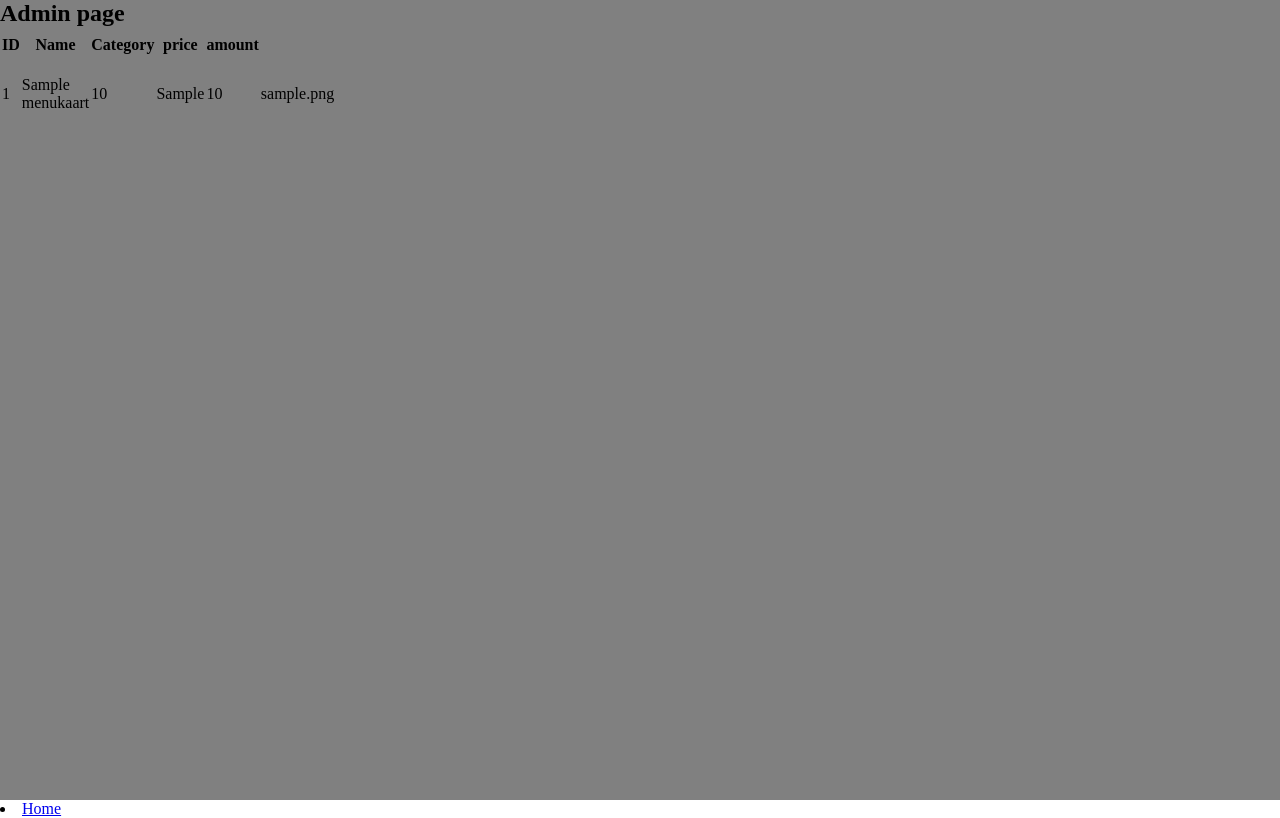
After one commit to marcosmug/miniCRUD, a PHP site: page /admin.php in a window 1280 px wide. The commit adds this page. Run offline with PHP 8.4, Linux system fonts and the light colour scheme; tables that the repository leaves empty or names only in its code hold one stand-in row (values such as "Sample post").

Commit message:
commit 'main'

```diff
--- /dev/null
+++ b/admin.php
@@ -0,0 +1,67 @@
+<?php
+include_once('connect.php');
+?>
+<!DOCTYPE html>
+<html lang="en">
+
+<head>
+    <meta charset="UTF-8">
+    <meta http-equiv="X-UA-Compatible" content="IE=edge">
+    <meta name="viewport" content="width=device-width, initial-scale=1.0">
+    <link rel="stylesheet" href="css/main.css">
+    <title>Admin</title>
+</head>
+<main>
+    <div class="body-admin">
+
+        <body>
+            <!-- <header> -->
+             <nav>
+              <h1>Admin page</h1>
+             <!-- <div class="navbar">
+                        <img src="img/logo.png" class="logo">
+                        <ul>
+                            <li><a href="#home">Home</a></li>
+                            <li><a href="#eetmenu">Menu</a></li>
+                            <li><a href="">Home</a></li>
+                            <li class="toggle" data-toggle=".shopping-cart"><a>Winkelwagen</a></li>
+                            <li><a href="login.php">Login</a></li>
+                        </ul>
+                        <div class="shopping-cart">
+
+                        </div> -->
+                </nav>
+            <table>
+                <tr>
+                    <th>ID</th>
+                    <th>Name</th>
+                    <th>Category</th>
+                    <th>price</th>
+                    <th>amount</th>
+                </tr>
+
+                <?php
+                    $sql = "SELECT * FROM menukaart";
+                    $stmt = $connect -> prepare($sql);
+                    $stmt -> execute();
+                    $result = $stmt -> fetchAll();
+
+                    foreach($result as $res) {
+                        echo "<tr>";
+                        echo "<td>{$res['id']}</td>";
+                        echo "<td>{$res['name']}</td>";
+                        echo "<td>{$res['price']}</td>";
+                        echo "<td>{$res['category']}</td>";
+                        echo "<td>{$res['amount']}</td>";
+                        echo "<td>{$res['image']}</td>";
+                        echo "</tr>";
+                    } ?>
+            </table>
+            <!-- </header> -->
+        </body>
+    </div>
+</main>
+<footer>
+    <li><a href="index.php">Home</a></li>
+</footer>
+</html>
--- a/connect.php
+++ b/connect.php
@@ -14,7 +14,7 @@ $opt = [
 
 try {
     $connect = new PDO($dsn, $user, $pass, $opt);
-    echo "Verbinding is gemaakt.";
+    // echo "Verbinding is gemaakt.";
 } catch (PD0Exception $e) {
     echo $e->getMessage();
     die("Sorry, Database probleem");
--- a/css/main.css
+++ b/css/main.css
@@ -285,4 +285,16 @@ input{
     box-shadow: rgba(50, 50, 93, 0.25) 0px 2px 5px -1px, rgba(0, 0, 0, 0.3) 0px 1px 3px -1px;
 }
 
+.body-admin {
+    width: 100%;
+    height: 100vh;
+    background-color: grey;
+}
+
+table {
+    width: 100px;
+    height: 100px;
+
+}
+
 /* koop button veranderen dat het naar een anderen page gaat waar je pizza kan bestellen */
```
